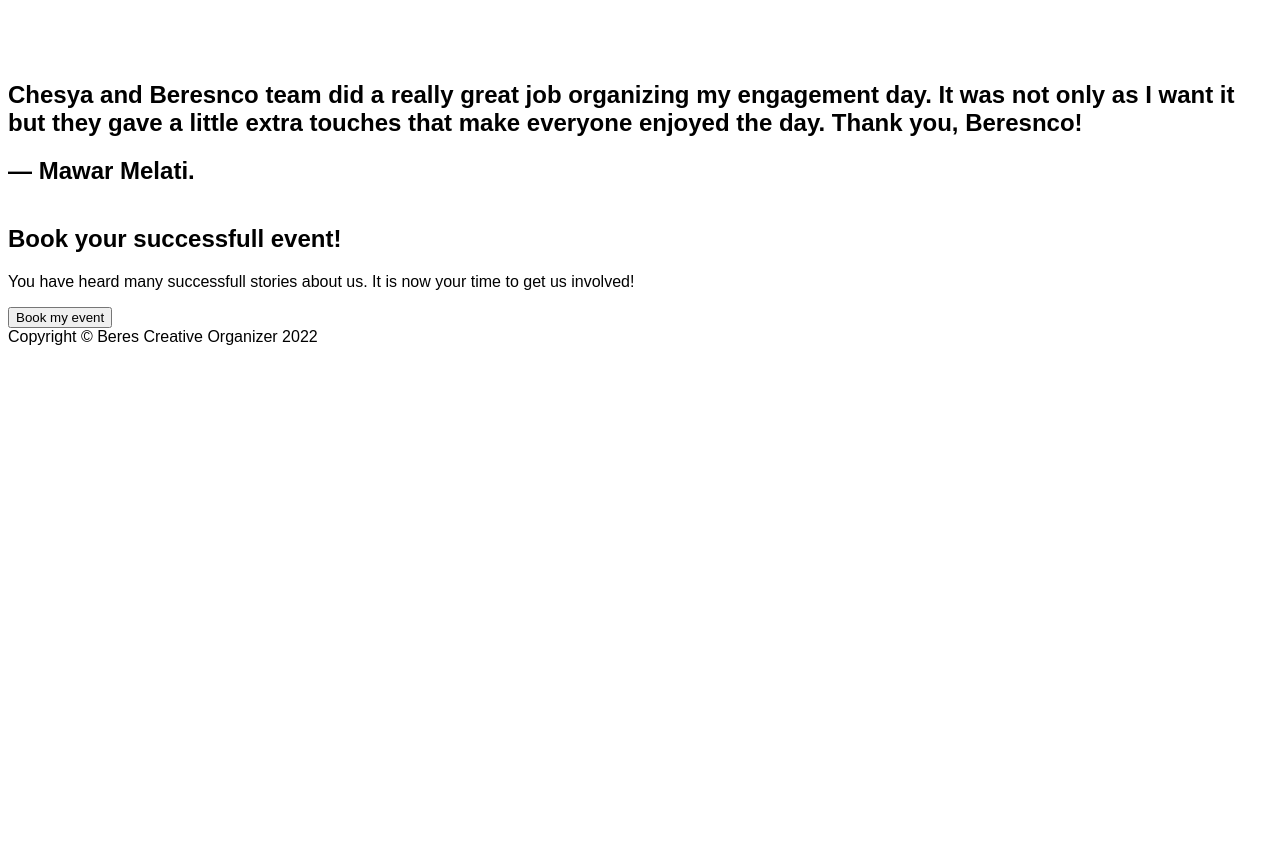
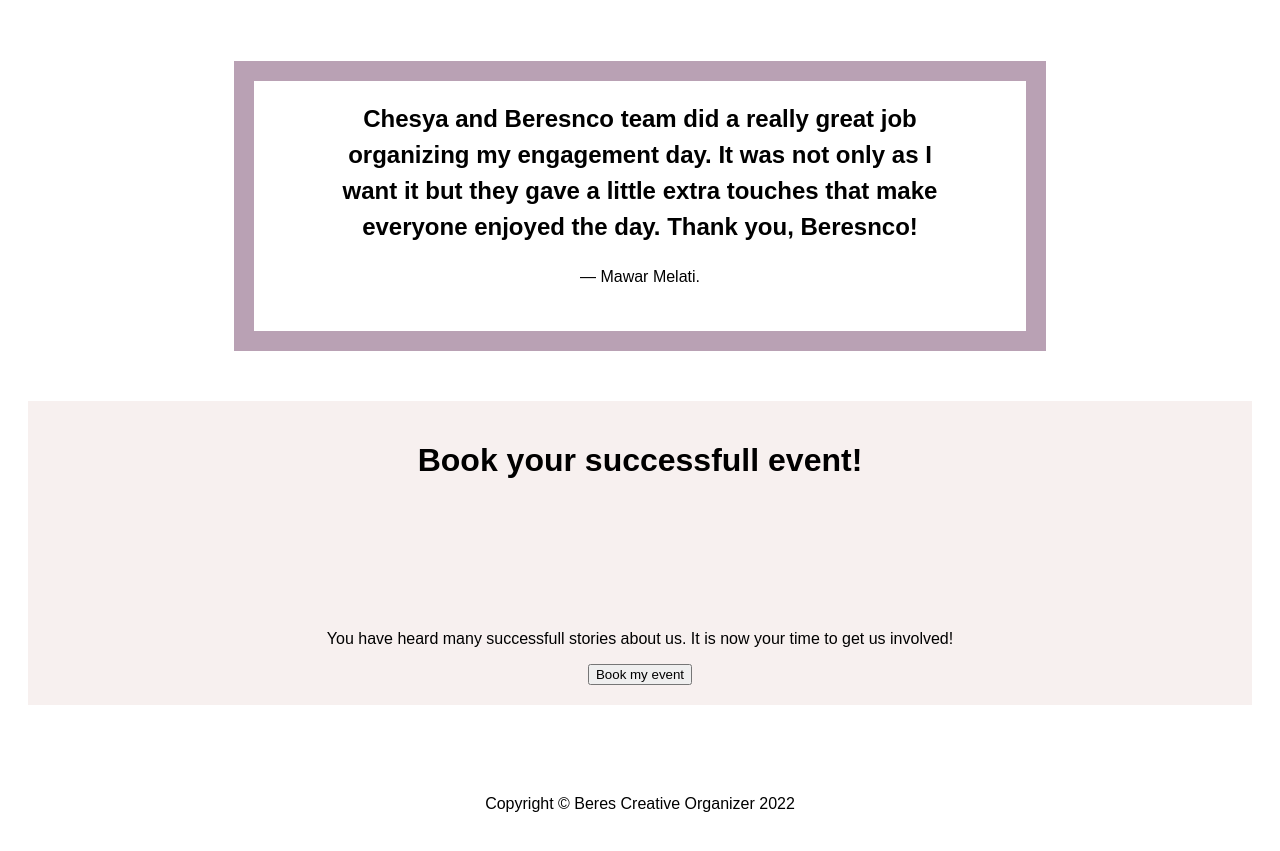
Before and after one commit to javanesiadev/Beres-Creative-Organizer-Web, a plain HTML site: page index.html in a window 1280 px wide. Shown: the part 1073-1924 px from the top of the page. Before the commit the page ends 1427 px from the top, so only its background shows below. Drawn offline with Linux system fonts and the light colour scheme.

Commit message:
landing page edited

```diff
--- a/index.html
+++ b/index.html
@@ -69,21 +69,21 @@
 
 
     <!-- Featured Review -->
-    <section>
-        <h1 class="featured-review">Chesya and Beresnco team did a really great job organizing my engagement day. It was not only as I want it but they gave a little extra touches that make everyone enjoyed the day. Thank you, Beresnco!</h1>
-        <h2 class="featured-review">— Mawar Melati.</h2>
-    </section>
+    <div class="column-review">
+        <h2 class="review">Chesya and Beresnco team did a really great job organizing my engagement day. It was not only as I want it but they gave a little extra touches that make everyone enjoyed the day. Thank you, Beresnco!</h2>
+        <p class="review">— Mawar Melati.</p>
+    </div>
 
     <!-- Call to Action: Book Us -->
-    <section>
+    <div class="cta-footer">
         <!-- Left column -->
         <h1 class="white-title">Book your successfull event!</h1>
-        <p class="white-paragraph">You have heard many successfull stories about us. It is now your time to get us involved!</p>
+        <p class="white-par">You have heard many successfull stories about us. It is now your time to get us involved!</p>
 
         <!-- Right Column -->
         <button>Book my event</button>
 
-    </section>
+    </div>
 
 
     <!-- Footer Copyright-->
--- a/style.css
+++ b/style.css
@@ -140,6 +140,53 @@ li a:hover:not(.active) {
 
 
 
-.featured-review {
+.column-review {
+    width: 50%;
+    height: 150px;
+    padding-left:70px;
+    padding-right: 70px;
+    padding-bottom:100px;
+    margin:auto;
+    border: 20px solid  #b9a1b4;
+
+  }
+
+  .review {
+
+    line-height: 1.5;
+    text-align: center;
+  }
+
+  .cta-footer {
+    display: flex;
+    align-self: auto;
+    align-items: center;
+    justify-content: right;
+    background-color: #F7F0EF;
+    flex-flow: column wrap;
+    margin: 50px 20px 20px 20px;
+    padding: 20px;
+}
+
+.white-title {
+    height: 150px;
+    gap: 40px;
+    color: #000;
 
 }
+
+.white-par {
+    display: flex;
+    flex-flow: column wrap;
+    flex: 1;
+}
+
+footer {
+    display: flex;
+    align-self: auto;
+    align-items: center;
+    justify-content: right;
+    flex-flow: column wrap;
+    margin: 50px 20px 20px 20px;
+    padding: 20px;
+}
```
